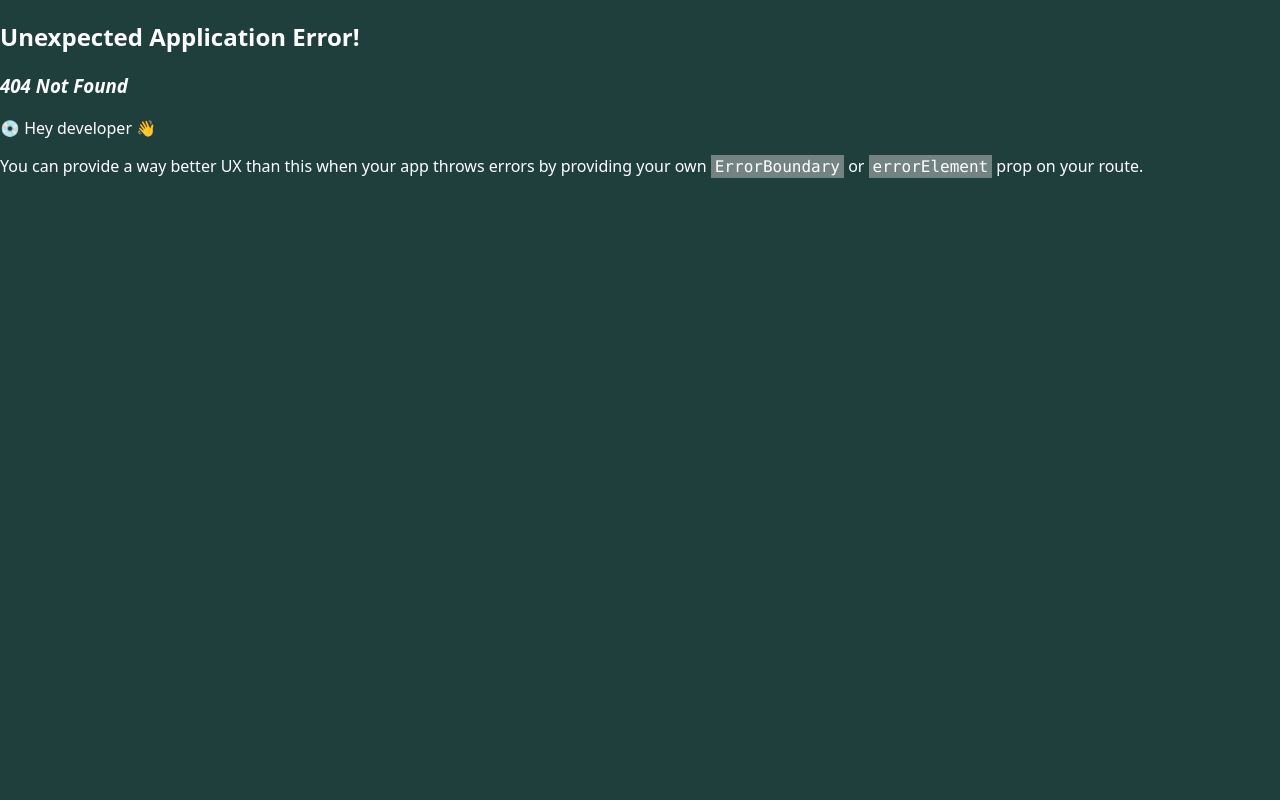
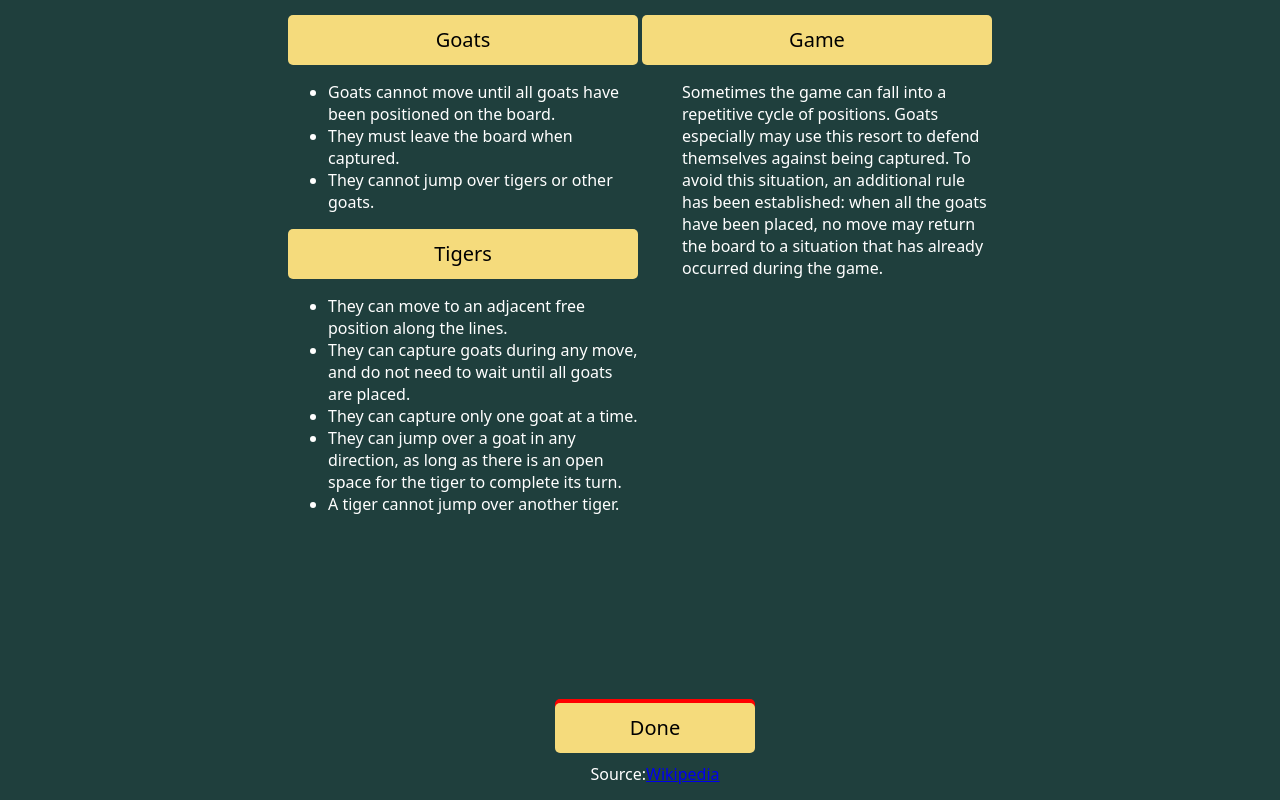
Before and after one commit to sarj19/baagchaal, a React (Create React App) app in the folder client/: page /baagchaal/rules in a window 1280 px wide. Before the commit this address had no page. Built offline with nearby package versions, Linux system fonts and the light colour scheme.

Commit message:
add rules page

```diff
--- a/client/src/Game/GameStatus/GameInfoAndButtons.tsx
+++ b/client/src/Game/GameStatus/GameInfoAndButtons.tsx
@@ -7,7 +7,7 @@ import Hint from './Hint';
 import LeaveGameButton from './LeaveGameButton';
 import Options from './Options';
 import Replay from './Replay';
-import Rules from './Rules';
+import RulesButton from './RulesButton';
 
 export default function GameInfoAndButtons({ fixed }: { fixed: boolean }) {
   return (
@@ -22,7 +22,7 @@ export default function GameInfoAndButtons({ fixed }: { fixed: boolean }) {
       >
         {!fixed && <GoatCounter />}
         <Hint fixed={fixed} />
-        <Rules fixed={fixed} />
+        <RulesButton fixed={fixed} />
         <Options fixed={fixed} />
         <Replay fixed={fixed} />
         <LeaveGameButton fixed={fixed} />
--- a/client/src/Game/GameStatus/Rules.tsx
+++ /dev/null
@@ -1,13 +0,0 @@
-import '../../styles/common.css';
-
-import React from 'react';
-
-import rulesIcon from './rulesIcon.png';
-
-export default function Rules({ fixed }: { fixed: boolean }) {
-  return (
-    <button className="pill" disabled={true}>
-      {fixed ? <img src={rulesIcon} /> : 'Rules'}
-    </button>
-  );
-}
--- /dev/null
+++ b/client/src/Game/GameStatus/RulesButton.tsx
@@ -0,0 +1,15 @@
+import '../../styles/common.css';
+import '../../styles/GameInfoAndButtons.css';
+
+import React from 'react';
+import { Link } from 'react-router-dom';
+
+import rulesIcon from './rulesIcon.png';
+
+export default function RulesButton({ fixed }: { fixed: boolean }) {
+  return (
+    <Link to="/rules" className="pill rulesButton">
+      {fixed ? <img src={rulesIcon} /> : 'Rules'}
+    </Link>
+  );
+}
--- a/client/src/Home/Home.tsx
+++ b/client/src/Home/Home.tsx
@@ -1,8 +1,8 @@
 import '../styles/Home.css';
 
-import React, { useEffect } from 'react';
-import { useNavigate } from 'react-router-dom';
+import React from 'react';
 
+import useEscapeToGoBack from '../common/useEscapeToGoBack';
 import { BotLevel } from './BotLevel';
 import Designate from './Designate';
 import { HomeTitle } from './HomeTitle';
@@ -15,20 +15,7 @@ import PlayWithYourselfButton from './PlayWithYourselfButton';
 
 type Props = { to: 'new' | 'join' | 'home' | 'level' | 'designate' };
 export default function Home({ to }: Props) {
-  const navigate = useNavigate();
-
-  useEffect(() => {
-    const listener = (e: any) => {
-      if (e.key === 'Escape') {
-        navigate('/');
-      }
-    };
-    document.addEventListener('keydown', listener);
-
-    return () => {
-      document.removeEventListener('keydown', listener);
-    };
-  }, []);
+  useEscapeToGoBack();
 
   if (to === 'new') {
     return (
--- /dev/null
+++ b/client/src/Rules/Rules.tsx
@@ -0,0 +1,74 @@
+import '../styles/Rules.css';
+import '../styles/common.css';
+
+import React from 'react';
+import { Link, useNavigate } from 'react-router-dom';
+
+import useEscapeToGoBack from '../common/useEscapeToGoBack';
+
+export default function Rules() {
+  useEscapeToGoBack();
+  const navigate = useNavigate();
+
+  return (
+    <>
+      <div className="rulesContainer">
+        <div>
+          <div>
+            <div className="rulesTitle pill">Goats</div>
+            <ul className="rules">
+              <li>
+                Goats cannot move until all goats have been positioned on the
+                board.
+              </li>
+              <li>They must leave the board when captured.</li>
+              <li>They cannot jump over tigers or other goats.</li>
+            </ul>
+          </div>
+          <div className="rulesTitle pill">Tigers</div>
+          <ul className="rules">
+            <li>They can move to an adjacent free position along the lines.</li>
+            <li>
+              They can capture goats during any move, and do not need to wait
+              until all goats are placed.
+            </li>
+            <li>They can capture only one goat at a time.</li>
+            <li>
+              They can jump over a goat in any direction, as long as there is an
+              open space for the tiger to complete its turn.
+            </li>
+            <li>A tiger cannot jump over another tiger.</li>
+          </ul>
+        </div>
+        <div>
+          <div className="rulesTitle pill">Game</div>
+          <ul className="rules">
+            Sometimes the game can fall into a repetitive cycle of positions.
+            Goats especially may use this resort to defend themselves against
+            being captured. To avoid this situation, an additional rule has been
+            established: when all the goats have been placed, no move may return
+            the board to a situation that has already occurred during the game.
+          </ul>
+        </div>
+      </div>
+      <div className="footer">
+        <Link
+          to={'..'}
+          onClick={(e) => {
+            e.preventDefault();
+            navigate(-1);
+          }}
+          className="pill"
+        >
+          Done
+        </Link>
+        <div>
+          Source:
+          <a href="https://en.wikipedia.org/wiki/Bagh-Chal" target="_blank">
+            Wikipedia
+          </a>
+        </div>
+      </div>
+    </>
+  );
+}
--- /dev/null
+++ b/client/src/common/useEscapeToGoBack.ts
@@ -0,0 +1,18 @@
+import { useEffect } from 'react';
+import { useNavigate } from 'react-router-dom';
+
+export default function useEscapeToGoBack() {
+  const navigate = useNavigate();
+  useEffect(() => {
+    const listener = (e: any) => {
+      if (e.key === 'Escape') {
+        navigate(-1);
+      }
+    };
+    document.addEventListener('keydown', listener);
+
+    return () => {
+      document.removeEventListener('keydown', listener);
+    };
+  }, []);
+}
--- a/client/src/routes.tsx
+++ b/client/src/routes.tsx
@@ -5,12 +5,17 @@ import { createBrowserRouter, redirect } from 'react-router-dom';
 import { ResumeGameData } from './common/types';
 import { GameContainer } from './Game/GameContainer';
 import Home from './Home/Home';
+import Rules from './Rules/Rules';
 
 export const router = createBrowserRouter(
   [
     {
       path: '/',
       element: <Home to="home" />,
+    },
+    {
+      path: '/rules',
+      element: <Rules />,
     },
     {
       path: '/join',
--- a/client/src/styles/GameInfoAndButtons.css
+++ b/client/src/styles/GameInfoAndButtons.css
@@ -9,6 +9,8 @@
   position: fixed;
   bottom: 0;
   display: flex;
+  justify-content: center;
+  align-items: center;
 }
 
 .gameInfoAndButtonsContainerFixed > .pill {
@@ -18,3 +20,9 @@
   border-top-left-radius: 0px;
   flex: 1;
 }
+
+.rulesButton {
+  display: flex;
+  justify-content: center;
+  align-items: center;
+}
--- /dev/null
+++ b/client/src/styles/Rules.css
@@ -0,0 +1,41 @@
+.rulesContainer {
+  color: black;
+  padding: 15px;
+  display: flex;
+  flex-direction: row;
+  flex-wrap: wrap;
+  gap: 4px;
+  margin-bottom: 80px;
+  justify-content: center;
+}
+
+.rulesContainer > div {
+  min-width: 340px;
+  max-width: 350px;
+}
+
+.rulesTitle {
+  line-height: 50px;
+}
+
+.rules {
+  color: white;
+}
+
+.footer {
+  position: fixed;
+  padding-left: 15px;
+  bottom: 15px;
+  width: 100%;
+  display: flex;
+  flex-direction: column;
+  justify-content: center;
+  align-items: center;
+  gap: 10px;
+}
+
+.footer > a {
+  width: 200px;
+  height: 50px;
+  line-height: 50px;
+}
--- a/client/src/styles/common.css
+++ b/client/src/styles/common.css
@@ -10,6 +10,8 @@
 button.pill,
 a.pill {
   box-shadow: 0px -4px 0px 0px red;
+  text-decoration: none;
+  color: black;
 }
 
 button.pill.activePill,
```
